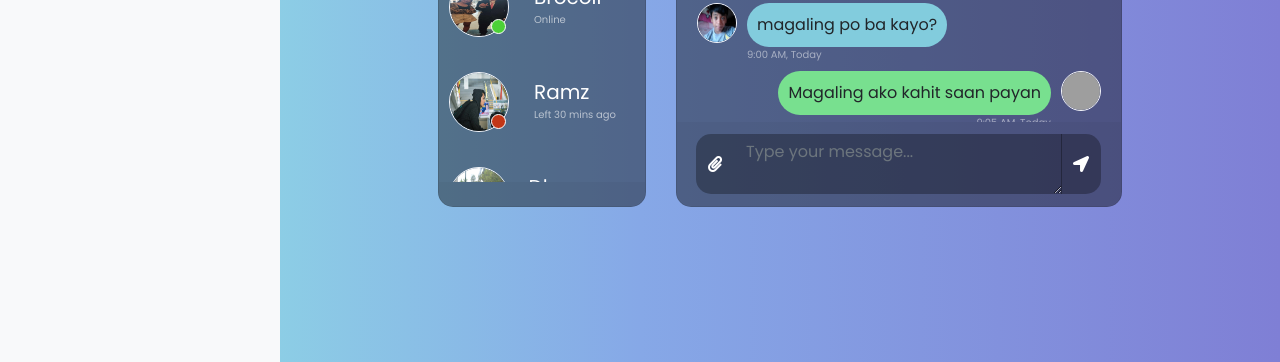
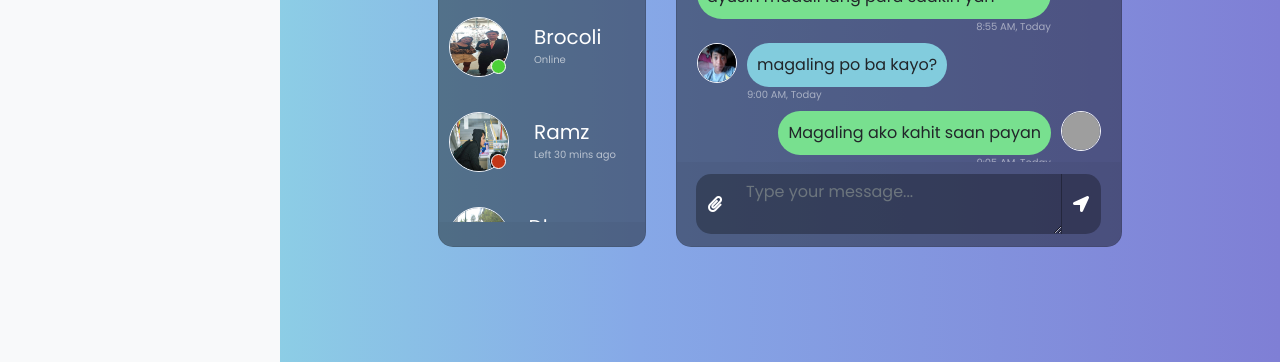
Before and after one commit to Jaypee1414/WebDesign, a plain HTML site: page Admin/message.html in a window 1280 px wide. Shown: the part 438-800 px from the top of the page. Drawn offline with nearby package versions, Linux system fonts and the light colour scheme; grey boxes are pictures that could not be loaded; files whose address does not match are found by name.

```diff
--- a/Admin/Chat-02-main/style.css
+++ b/Admin/Chat-02-main/style.css
@@ -5,6 +5,9 @@ html {
 	background: #7F7FD5;
 	background: -webkit-linear-gradient(to right, #91EAE4, #86A8E7, #7F7FD5);
 	background: linear-gradient(to right, #91EAE4, #86A8E7, #7F7FD5);
+}
+#main{
+	margin-top: 40px;
 }
 
 .chat {
--- a/Admin/message.html
+++ b/Admin/message.html
@@ -93,7 +93,7 @@
 					<span class="text">Download PDF</span>
 				</a>
 			</div>
-            <div class="container-fluid h-100">
+            <div class="container-fluid h-100" id="main">
                 <div class="row justify-content-center h-100">
                     <div class="col-md-4 col-xl-3 chat"><div class="card mb-sm-3 mb-md-0 contacts_card">
                         <div class="card-header">
```
Also changed, not shown: Admin/index.html (+1 -1 lines).
